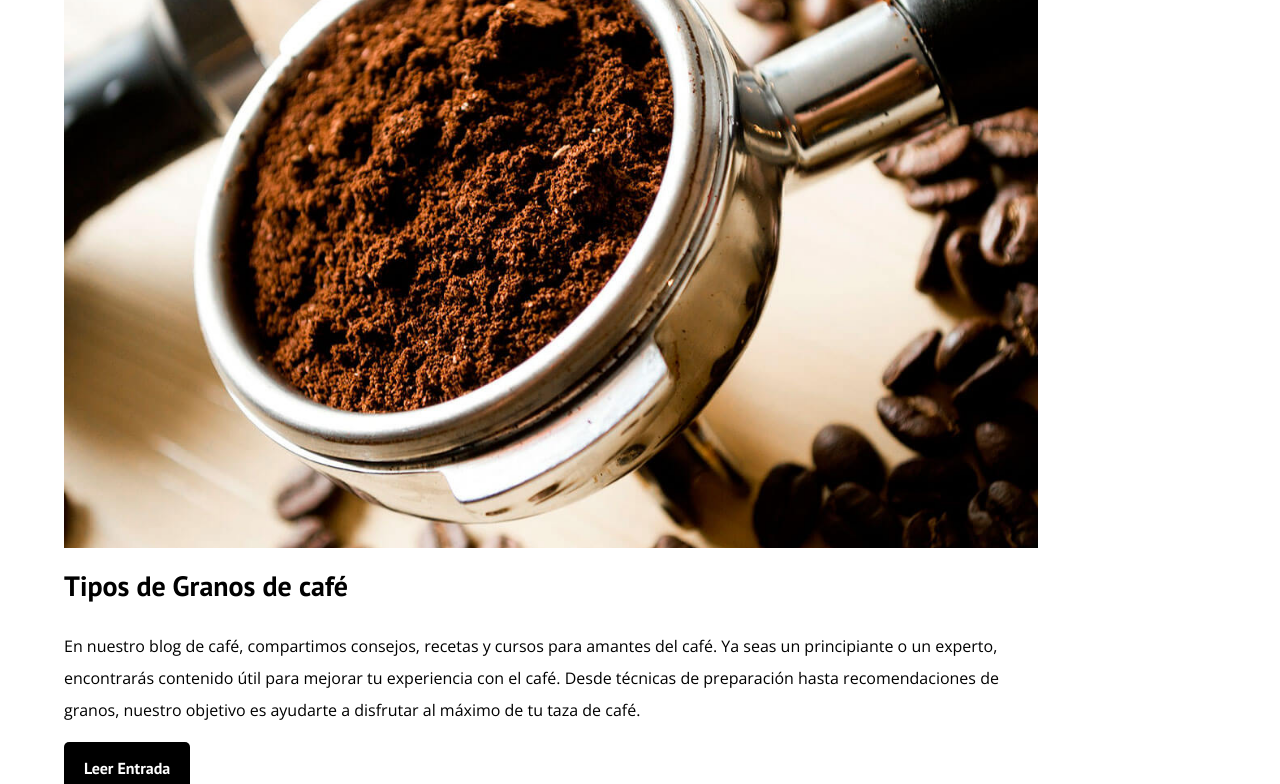
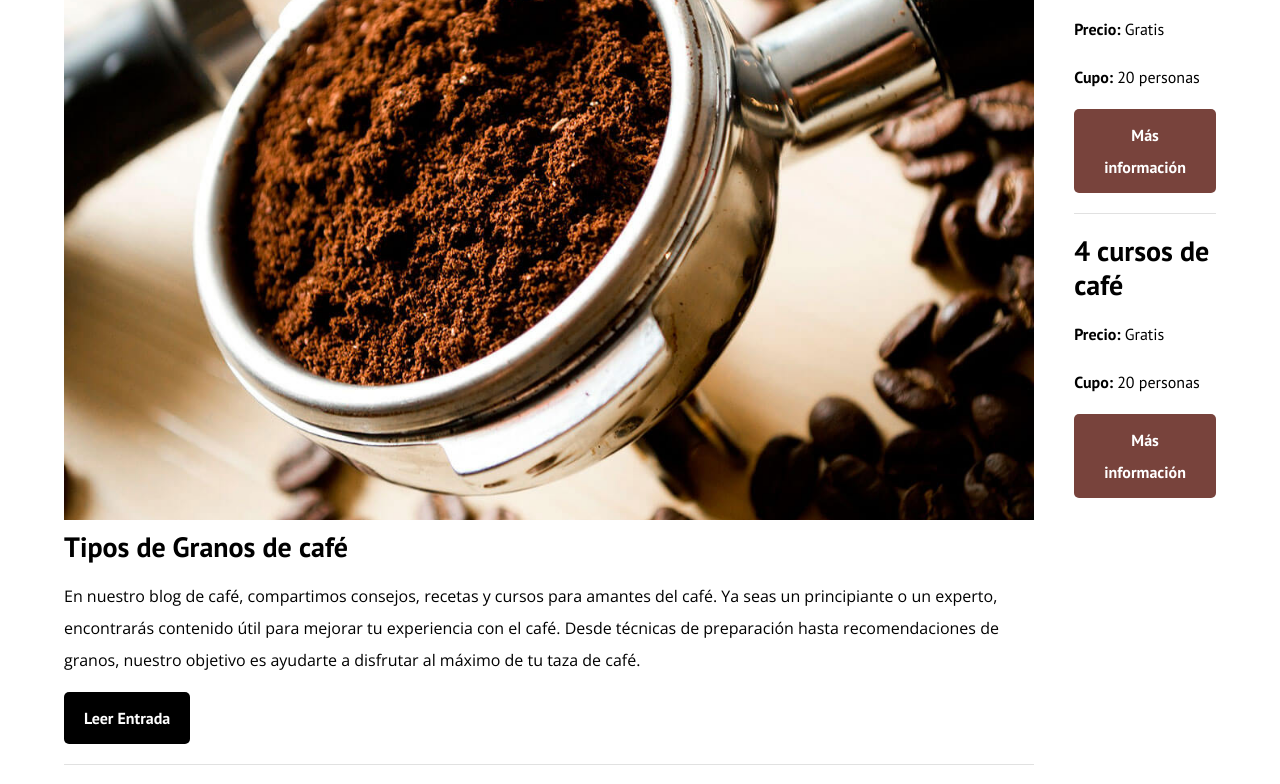
Before and after one commit to samuelgr0103/Blog-Cafe, a plain HTML site: page index.html in a window 1280 px wide. Shown: the part 849-1633 px from the top of the page. Drawn offline with nearby package versions, Linux system fonts and the light colour scheme.

Commit message:
Add css to barra

```diff
--- a/css/style.css
+++ b/css/style.css
@@ -35,6 +35,7 @@ h2,
 h3,
 h4 {
   font-family: var(--fuenteHeading);
+  line-height: 1.2;
 }
 
 h1 {
@@ -149,3 +150,25 @@ img {
     display: inline-block;
   }
 }
+.boton--secundario {
+  background-color: var(--primario);
+}
+
+.cursos {
+  list-style: none;
+}
+.widget-curso {
+  border-bottom: 1px solid var(--claro);
+  margin-bottom: 2rem;
+}
+.widget-curso:last-of-type {
+  border-bottom: none;
+  margin-bottom: 0;
+}
+.widget-curso__label {
+  font-family: var(--fuenteHeading);
+  font-weight: bold;
+}
+.widget-curso__info {
+  font-weight: normal;
+}
--- a/index.html
+++ b/index.html
@@ -84,6 +84,30 @@
         <aside class="sidebar">
             <h3>Nuestros cursos y talleres</h3>
 
+
+            <ul class="cursos no-padding">
+                <li class="widget-curso">
+                    <h4 class="no-margin">Tecnicas de preparación</h4>
+                    <p class="widget-curso__label">Precio:
+                        <span class="widget-curso__info">Gratis</span>
+                    </p>
+                    <p class="widget-curso__label">Cupo:
+                        <span class="widget-curso__info">20 personas</span>
+                    </p>
+                    <a href="cursos.html" class="boton boton--secundario">Más información</a>
+                </li>
+                <li class="widget-curso">
+                    <h4 class="no-margin">4 cursos de café</h4>
+                    <p class="widget-curso__label">Precio:
+                        <span class="widget-curso__info">Gratis</span>
+                    </p>
+                    <p class="widget-curso__label">Cupo:
+                        <span class="widget-curso__info">20 personas</span>
+                    </p>
+                    <a href="cursos.html" class="boton boton--secundario">Más información</a>
+                </li>
+            </ul>
+
         </aside>
 
     </div>
```
